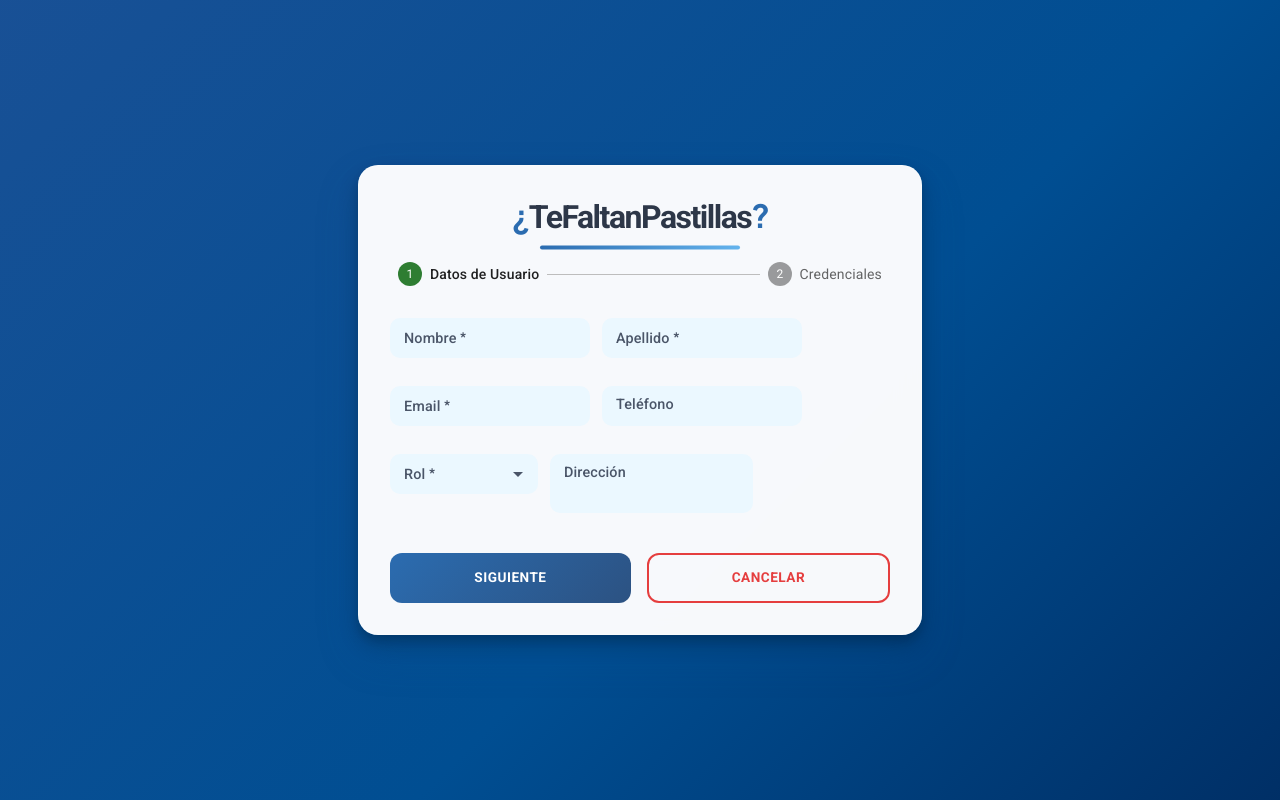
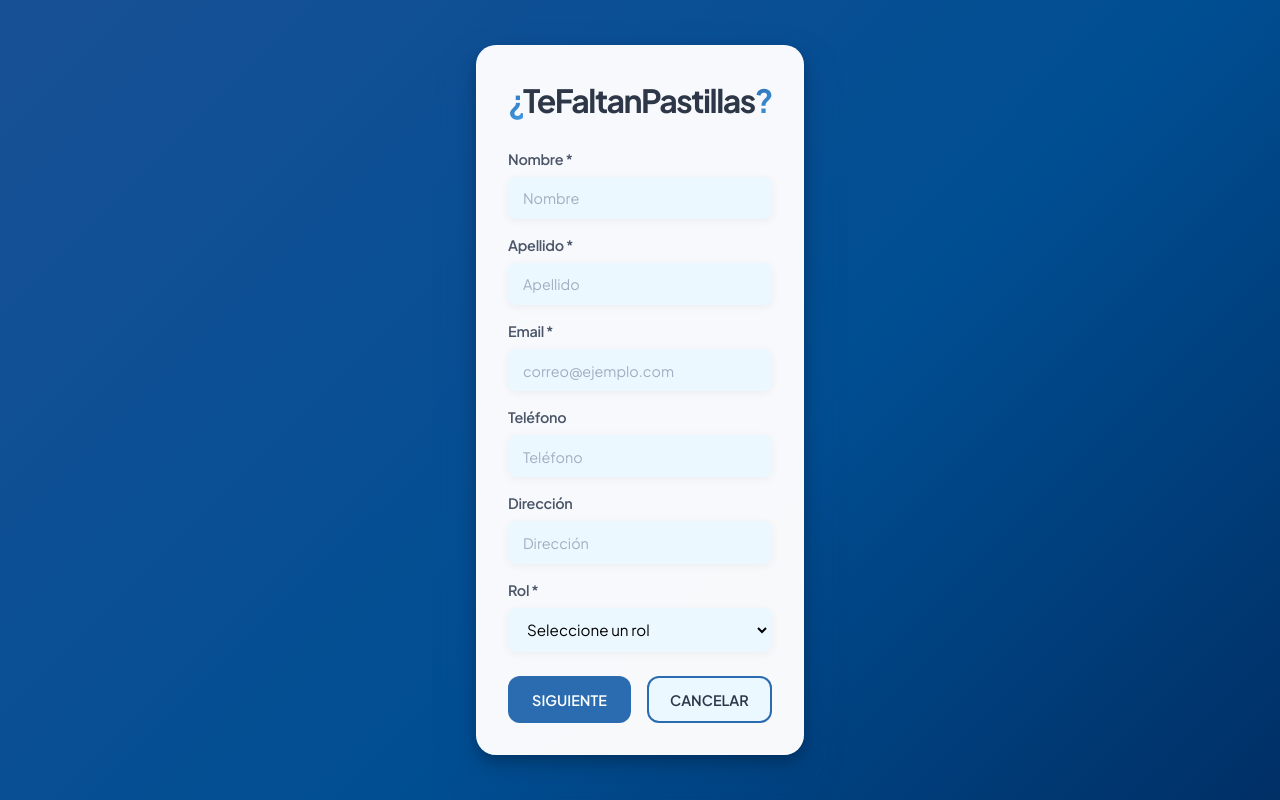
Before and after one commit to DAlejandroGB/Proyecto_Entornos, a React (Vite) app in the folder front-react/: page /register in a window 1280 px wide. Built offline with nearby package versions, Linux system fonts and the light colour scheme.

Commit message:
Login y Register funcional

```diff
--- a/front-react/src/components/Register.css
+++ b/front-react/src/components/Register.css
@@ -7,7 +7,7 @@
   --secondary: #63B3ED;
   --accent: #BEE3F8;
   --background: #EBF8FF;
-  --glass-bg: rgba(255, 255, 255, 0.95);
+  --glass-bg: rgba(255, 255, 255, 0.97);
   --glass-border: rgba(255, 255, 255, 0.2);
   --text-primary: #2D3748;
   --text-secondary: #4A5568;
@@ -23,9 +23,32 @@
   font-family: 'Plus Jakarta Sans', sans-serif;
 }
 
+body {
+  background: linear-gradient(-45deg, #000428, #004e92, #2a5298, #4675b8, #00d4ff);
+  min-height: 100vh;
+  display: flex;
+  align-items: center;
+  justify-content: center;
+  padding: 2rem;
+  animation: gradientBG 12s ease infinite;
+  background-size: 400% 400%;
+}
+
+@keyframes gradientBG {
+  0% {
+    background-position: 0% 50%;
+  }
+  50% {
+    background-position: 100% 50%;
+  }
+  100% {
+    background-position: 0% 50%;
+  }
+}
+
 .register-container {
   width: 100%;
-  max-width: 700px;
+  max-width: 500px;
   background: rgba(255, 255, 255, 0.97);
   border-radius: 20px;
   overflow: hidden;
@@ -50,90 +73,65 @@
 }
 
 .register-title {
-  font-size: 2rem !important;
-  font-weight: 700 !important;
-  margin-bottom: 1.5rem !important;
-  color: var(--text-primary) !important;
-  letter-spacing: -1.5px !important;
+  font-size: 2rem;
+  font-weight: 700;
+  margin-bottom: 1.5rem;
+  color: var(--text-primary);
+  letter-spacing: -1.5px;
   position: relative;
+  animation: float 6s ease-in-out infinite;
   text-align: center;
-  animation: float 6s ease-in-out infinite;
 }
 
-.register-title::after {
-  content: '';
-  position: absolute;
-  bottom: -12px;
-  left: 50%;
-  transform: translateX(-50%);
-  width: 200px;
-  height: 4px;
-  background: linear-gradient(to right, var(--primary), var(--secondary));
-  border-radius: 2px;
+.register-title span {
+  background: linear-gradient(135deg, var(--primary), var(--primary-light));
+  -webkit-background-clip: text;
+  -webkit-text-fill-color: transparent;
+  font-weight: 700;
 }
 
-.stepper-container {
-  margin-bottom: 2rem;
-}
-
-.form-container {
-  max-width: 500px;
+.register-form {
+  width: 100%;
+  max-width: 400px;
   margin: 0 auto;
 }
 
-.form-field {
-  margin-bottom: 1rem !important;
+.form-group {
+  margin-bottom: 1rem;
+  position: relative;
 }
 
-.form-field .MuiInputBase-root {
-  border-radius: 10px !important;
-  background-color: var(--background) !important;
-  transition: all 0.3s ease !important;
-  font-size: 0.9rem !important;
-  min-height: 40px !important;
+.form-group label {
+  display: block;
+  margin-bottom: 0.4rem;
+  color: var(--text-secondary);
+  font-size: 0.9rem;
+  font-weight: 600;
+  letter-spacing: -0.3px;
 }
 
-.form-field .MuiInputBase-root:hover {
-  background-color: var(--white) !important;
+.form-group input, .form-group select {
+  width: 100%;
+  padding: 0.6rem 0.8rem;
+  border: 2px solid transparent;
+  border-radius: 8px;
+  font-size: 0.95rem;
+  background: var(--background);
+  transition: all 0.3s ease;
+  box-shadow: 0 2px 10px rgba(0, 0, 0, 0.05);
 }
 
-.form-field .MuiInputBase-root.Mui-focused {
-  background-color: var(--white) !important;
-  box-shadow: 0 0 0 4px rgba(66, 153, 225, 0.15) !important;
-  transform: translateY(-2px) !important;
+.form-group input:focus, .form-group select:focus {
+  outline: none;
+  border-color: var(--primary);
+  background: var(--white);
+  box-shadow: 0 0 0 4px rgba(66, 153, 225, 0.15);
+  transform: translateY(-2px);
 }
 
-.form-field .MuiInputLabel-root {
-  font-size: 0.9rem !important;
-  color: var(--text-secondary) !important;
-  font-weight: 500 !important;
-}
-
-.form-field .MuiInputLabel-root.Mui-focused {
-  color: var(--primary) !important;
-}
-
-.form-field .MuiOutlinedInput-notchedOutline {
-  border-color: transparent !important;
-}
-
-.form-field .MuiOutlinedInput-root.Mui-focused .MuiOutlinedInput-notchedOutline {
-  border-color: var(--primary) !important;
-}
-
-.form-field .MuiSelect-select {
-  padding: 8.5px 14px !important;
-  min-width: 120px !important;
-}
-
-.form-field .MuiMenuItem-root {
-  font-size: 0.9rem !important;
-  padding: 8px 16px !important;
-}
-
-.form-field .MuiSelect-icon {
-  color: var(--text-secondary) !important;
-  right: 8px !important;
+.form-group input::placeholder {
+  color: #A0AEC0;
+  font-size: 0.9rem;
 }
 
 .form-buttons {
@@ -142,26 +140,26 @@
   margin-top: 1.5rem;
 }
 
-.btn-submit {
-  background: linear-gradient(135deg, var(--primary), var(--primary-dark)) !important;
-  color: var(--white) !important;
-  border-radius: 12px !important;
-  padding: 0.7rem 1.5rem !important;
-  font-size: 0.85rem !important;
-  font-weight: 600 !important;
-  letter-spacing: 0.5px !important;
-  text-transform: uppercase !important;
-  transition: all 0.3s ease !important;
+.btn-register, .btn-back {
+  width: 100%;
+  padding: 0.8rem;
+  border: none;
+  border-radius: 12px;
+  font-size: 0.9rem;
+  font-weight: 600;
+  cursor: pointer;
+  transition: all 0.3s ease;
+  text-transform: uppercase;
   position: relative;
   overflow: hidden;
 }
 
-.btn-submit:hover {
-  transform: translateY(-3px) !important;
-  box-shadow: 0 8px 25px rgba(43, 108, 176, 0.3) !important;
+.btn-register {
+  background: var(--primary);
+  color: white;
 }
 
-.btn-submit::before {
+.btn-register::before {
   content: '';
   position: absolute;
   top: 0;
@@ -177,49 +175,59 @@
   transition: 0.5s;
 }
 
-.btn-submit:hover::before {
+.btn-register:hover::before {
   left: 100%;
 }
 
-.btn-cancel {
-  border: 2px solid var(--error) !important;
-  color: var(--error) !important;
-  border-radius: 12px !important;
-  padding: 0.7rem 1.5rem !important;
-  font-size: 0.85rem !important;
-  font-weight: 600 !important;
-  letter-spacing: 0.5px !important;
-  text-transform: uppercase !important;
-  transition: all 0.3s ease !important;
+.btn-register:hover {
+  background: var(--primary-dark);
+  transform: translateY(-2px);
+  box-shadow: 0 8px 25px rgba(43, 108, 176, 0.3);
 }
 
-.btn-cancel:hover {
-  background-color: rgba(229, 62, 62, 0.1) !important;
-  transform: translateY(-3px) !important;
+.btn-back {
+  background: var(--background);
+  color: var(--text-primary);
+  border: 2px solid var(--primary);
+}
+
+.btn-back:hover {
+  background: rgba(66, 153, 225, 0.1);
+  transform: translateY(-2px);
 }
 
 .error-message {
+  background: rgba(229, 62, 62, 0.1);
   color: var(--error);
-  margin: 1rem 0;
-  font-size: 0.9rem;
-  font-weight: 500;
+  padding: 0.8rem;
+  border-radius: 8px;
+  margin: 0.8rem 0;
+  font-size: 0.85rem;
   display: flex;
   align-items: center;
-  gap: 0.8rem;
-  padding: 0.9rem 1.1rem;
-  background: rgba(229, 62, 62, 0.1);
-  border-radius: 10px;
   animation: slideIn 0.3s ease;
 }
 
-@keyframes slideIn {
-  from {
-    opacity: 0;
-    transform: translateY(-10px);
+.stepper-container {
+  margin-bottom: 2rem;
+  padding: 0 2rem;
+}
+
+@media (max-width: 768px) {
+  body {
+    padding: 1rem;
   }
-  to {
-    opacity: 1;
-    transform: translateY(0);
+
+  .register-container {
+    padding: 1.5rem;
+  }
+
+  .register-title {
+    font-size: 1.8rem;
+  }
+
+  .form-buttons {
+    flex-direction: column;
   }
 }
 
@@ -234,32 +242,3 @@
     transform: translateY(0px);
   }
 }
-
-@media (max-width: 768px) {
-  .register-container {
-    margin: 1rem;
-    padding: 1.25rem;
-    max-width: 100%;
-  }
-
-  .register-title {
-    font-size: 1.6rem !important;
-  }
-
-  .form-container {
-    max-width: 100%;
-  }
-
-  .form-field .MuiInputBase-root,
-  .form-field .MuiInputLabel-root {
-    font-size: 0.85rem !important;
-  }
-
-  .form-buttons {
-    flex-direction: column;
-  }
-
-  .btn-submit, .btn-cancel {
-    padding: 0.6rem 1.2rem !important;
-  }
-}
--- a/front-react/src/components/Register.jsx
+++ b/front-react/src/components/Register.jsx
@@ -1,21 +1,13 @@
 import { useState } from 'react';
 import { useNavigate } from 'react-router-dom';
 import axios from 'axios';
-import {
-  Container,
-  Box,
-  TextField,
-  Button,
-  Typography,
-  Grid,
-  MenuItem,
-  Stepper,
-  Step,
-  StepLabel,
-} from '@mui/material';
 import './Register.css';
 
 const API_URL = 'http://localhost:8080';
+
+// Configuración global de axios
+axios.defaults.headers.post['Content-Type'] = 'application/json';
+axios.defaults.headers.post['Accept'] = 'application/json';
 
 export default function Register() {
   const navigate = useNavigate();
@@ -38,38 +30,69 @@ export default function Register() {
     const { name, value } = e.target;
     setUserData(prev => ({
       ...prev,
-      [name]: value
+      [name]: value.trim()
     }));
+    setError('');
   };
 
   const handleCredentialChange = (e) => {
     const { name, value } = e.target;
     setCredentialData(prev => ({
       ...prev,
-      [name]: value
+      [name]: value.trim()
     }));
+    setError('');
   };
 
   const handleUserSubmit = async (e) => {
     e.preventDefault();
     setError('');
 
+    if (!userData.nombre || !userData.apellido || !userData.email || !userData.rol) {
+      setError('Por favor complete todos los campos requeridos');
+      return;
+    }
+
     try {
-      const response = await axios.post(`${API_URL}/usuarios/`, userData);
+      // Convertir el rol de string a number
+      const idRol = userData.rol === 'GERENTE' ? 1 : 2;
 
-      if (response.data) {
+      const userDataToSend = {
+        nombres: userData.nombre,
+        apellidos: userData.apellido,
+        email: userData.email,
+        telefono: userData.telefono || '',
+        direccion: userData.direccion || '',
+        idRol: idRol
+      };
+
+      console.log('Enviando datos de usuario:', userDataToSend);
+
+      const response = await axios.post(`${API_URL}/usuarios`, userDataToSend);
+
+      console.log('Respuesta del servidor (usuario):', response.data);
+
+      if (response.data && response.data.id) {
         localStorage.setItem('usuario', JSON.stringify(response.data));
         setActiveStep(1);
+      } else {
+        throw new Error('No se recibió el ID del usuario del servidor');
       }
     } catch (error) {
-      setError('Error al registrar usuario');
-      console.error('Error registrando usuario:', error);
+      console.error('Error completo:', error);
+      console.error('Error registrando usuario:', error.response?.data || error.message);
+      setError(error.response?.data?.message || error.message || 'Error al registrar usuario');
     }
   };
 
   const handleCredentialSubmit = async (e) => {
     e.preventDefault();
     setError('');
+
+    if (!credentialData.usuarioNombre || !credentialData.contrasena) {
+      setError('Por favor complete todos los campos');
+      return;
+    }
 
     const usuarioGuardado = localStorage.getItem('usuario');
     if (!usuarioGuardado) {
@@ -80,19 +103,28 @@ export default function Register() {
     const usuario = JSON.parse(usuarioGuardado);
 
     try {
-      const response = await axios.post(`${API_URL}/credencial/`, {
-        usuario: { id: usuario.id },
-        usuarioNombre: credentialData.usuarioNombre,
+      const credentialDataToSend = {
+        idUsuario: usuario.id,
+        nombreUsuario: credentialData.usuarioNombre,
         contrasena: credentialData.contrasena
-      });
+      };
+
+      console.log('Enviando datos de credenciales:', credentialDataToSend);
+
+      const response = await axios.post(`${API_URL}/credencial`, credentialDataToSend);
+
+      console.log('Respuesta del servidor (credenciales):', response.data);
 
       if (response.data) {
         localStorage.removeItem('usuario');
         navigate('/');
+      } else {
+        throw new Error('No se recibió confirmación del servidor');
       }
     } catch (error) {
-      setError('Error al registrar credenciales');
-      console.error('Error registrando credenciales:', error);
+      console.error('Error completo:', error);
+      console.error('Error registrando credenciales:', error.response?.data || error.message);
+      setError(error.response?.data?.message || error.message || 'Error al registrar credenciales');
     }
   };
 
@@ -110,195 +142,135 @@ export default function Register() {
     navigate('/');
   };
 
-  const steps = ['Datos de Usuario', 'Credenciales'];
+  return (
+    <div className="register-container">
+      <h3 className="register-title">
+        <span>¿</span>
+        TeFaltanPastillas
+        <span>?</span>
+      </h3>
 
-  return (
-    <Container component="main" maxWidth="lg">
-      <Box className="register-container">
-        <Typography component="h1" variant="h4" className="register-title">
-          <span style={{ color: 'var(--primary)' }}>¿</span>
-          TeFaltanPastillas
-          <span style={{ color: 'var(--primary)' }}>?</span>
-        </Typography>
-
-        <Box className="stepper-container">
-          <Stepper activeStep={activeStep}>
-            {steps.map((label) => (
-              <Step key={label}>
-                <StepLabel>{label}</StepLabel>
-              </Step>
-            ))}
-          </Stepper>
-        </Box>
-
-        <Box className="form-container">
       {activeStep === 0 ? (
-            <Box component="form" onSubmit={handleUserSubmit}>
-              <Grid container spacing={1.5}>
-                <Grid item xs={12} sm={6}>
-                  <TextField
-                    required
-                    fullWidth
+        <form className="register-form" onSubmit={handleUserSubmit}>
+          <div className="form-group">
+            <label htmlFor="nombre">Nombre *</label>
+            <input
+              type="text"
+              id="nombre"
               name="nombre"
-                    label="Nombre"
+              placeholder="Nombre"
               value={userData.nombre}
               onChange={handleUserDataChange}
-                    className="form-field"
-                    size="small"
+              required
             />
-                </Grid>
-                <Grid item xs={12} sm={6}>
-                  <TextField
-                    required
-                    fullWidth
+          </div>
+          <div className="form-group">
+            <label htmlFor="apellido">Apellido *</label>
+            <input
+              type="text"
+              id="apellido"
               name="apellido"
-                    label="Apellido"
+              placeholder="Apellido"
               value={userData.apellido}
               onChange={handleUserDataChange}
-                    className="form-field"
-                    size="small"
+              required
             />
-                </Grid>
-                <Grid item xs={12}>
-                  <TextField
-                    required
-                    fullWidth
+          </div>
+          <div className="form-group">
+            <label htmlFor="email">Email *</label>
+            <input
+              type="email"
+              id="email"
               name="email"
-                    label="Email"
-                    type="email"
+              placeholder="correo@ejemplo.com"
               value={userData.email}
               onChange={handleUserDataChange}
-                    className="form-field"
-                    size="small"
+              required
             />
-                </Grid>
-                <Grid item xs={12} sm={6}>
-                  <TextField
-                    fullWidth
+          </div>
+          <div className="form-group">
+            <label htmlFor="telefono">Teléfono</label>
+            <input
+              type="tel"
+              id="telefono"
               name="telefono"
-                    label="Teléfono"
+              placeholder="Teléfono"
               value={userData.telefono}
               onChange={handleUserDataChange}
-                    className="form-field"
-                    size="small"
             />
-                </Grid>
-                <Grid item xs={12} sm={6}>
-                  <TextField
-                    required
-                    fullWidth
-                    select
+          </div>
+          <div className="form-group">
+            <label htmlFor="direccion">Dirección</label>
+            <input
+              type="text"
+              id="direccion"
+              name="direccion"
+              placeholder="Dirección"
+              value={userData.direccion}
+              onChange={handleUserDataChange}
+            />
+          </div>
+          <div className="form-group">
+            <label htmlFor="rol">Rol *</label>
+            <select
+              id="rol"
               name="rol"
-                    label="Rol"
               value={userData.rol}
               onChange={handleUserDataChange}
-                    className="form-field"
-                    size="small"
-                    SelectProps={{
-                      MenuProps: {
-                        PaperProps: {
-                          style: {
-                            maxHeight: 200
-                          }
-                        }
-                      }
-                    }}
+              required
             >
-                    <MenuItem value="">Seleccionar rol</MenuItem>
-                    <MenuItem value="gerente">Gerente</MenuItem>
-                    <MenuItem value="cliente">Cliente</MenuItem>
-                  </TextField>
-                </Grid>
-                <Grid item xs={12}>
-                  <TextField
-                    fullWidth
-                    name="direccion"
-                    label="Dirección"
-                    value={userData.direccion}
-                    onChange={handleUserDataChange}
-                    className="form-field"
-                    size="small"
-                    multiline
-                    rows={2}
-                  />
-                </Grid>
-              </Grid>
-              {error && (
-                <Typography className="error-message">
-                  {error}
-                </Typography>
-              )}
-              <Box className="form-buttons">
-                <Button
-                  type="submit"
-                  fullWidth
-                  className="btn-submit"
-                >
+              <option value="">Seleccione un rol</option>
+              <option value="GERENTE">Gerente</option>
+              <option value="CLIENTE">Cliente</option>
+            </select>
+          </div>
+          {error && <div className="error-message">{error}</div>}
+          <div className="form-buttons">
+            <button type="submit" className="btn-register">
               Siguiente
-                </Button>
-                <Button
-                  fullWidth
-                  onClick={handleCancel}
-                  className="btn-cancel"
-                >
+            </button>
+            <button type="button" className="btn-back" onClick={handleCancel}>
               Cancelar
-                </Button>
-              </Box>
-            </Box>
+            </button>
+          </div>
+        </form>
       ) : (
-            <Box component="form" onSubmit={handleCredentialSubmit}>
-              <Grid container spacing={1.5}>
-                <Grid item xs={12}>
-                  <TextField
-                    required
-                    fullWidth
+        <form className="register-form" onSubmit={handleCredentialSubmit}>
+          <div className="form-group">
+            <label htmlFor="usuarioNombre">Nombre de usuario *</label>
+            <input
+              type="text"
+              id="usuarioNombre"
               name="usuarioNombre"
-                    label="Nombre de Usuario"
+              placeholder="username"
               value={credentialData.usuarioNombre}
               onChange={handleCredentialChange}
-                    className="form-field"
-                    size="small"
+              required
             />
-                </Grid>
-                <Grid item xs={12}>
-                  <TextField
-                    required
-                    fullWidth
+          </div>
+          <div className="form-group">
+            <label htmlFor="contrasena">Contraseña *</label>
+            <input
+              type="password"
+              id="contrasena"
               name="contrasena"
-                    label="Contraseña"
-                    type="password"
+              placeholder="********"
               value={credentialData.contrasena}
               onChange={handleCredentialChange}
-                    className="form-field"
-                    size="small"
+              required
             />
-                </Grid>
-              </Grid>
-              {error && (
-                <Typography className="error-message">
-                  {error}
-                </Typography>
+          </div>
+          {error && <div className="error-message">{error}</div>}
+          <div className="form-buttons">
+            <button type="submit" className="btn-register">
+              Registrarse
+            </button>
+            <button type="button" className="btn-back" onClick={() => setActiveStep(0)}>
+              Atrás
+            </button>
+          </div>
+        </form>
       )}
-              <Box className="form-buttons">
-                <Button
-                  type="submit"
-                  fullWidth
-                  className="btn-submit"
-                >
-                  Registrar
-                </Button>
-                <Button
-                  fullWidth
-                  onClick={handleCancel}
-                  className="btn-cancel"
-                >
-                  Cancelar
-                </Button>
-              </Box>
-            </Box>
-          )}
-        </Box>
-      </Box>
-    </Container>
+    </div>
   );
 }
```
Also changed, not shown: front-react/src/components/Login.css (+8 -2 lines), front-react/src/components/Login.jsx (+54 -31 lines). Lines whose indentation alone changed are shown as unchanged.
